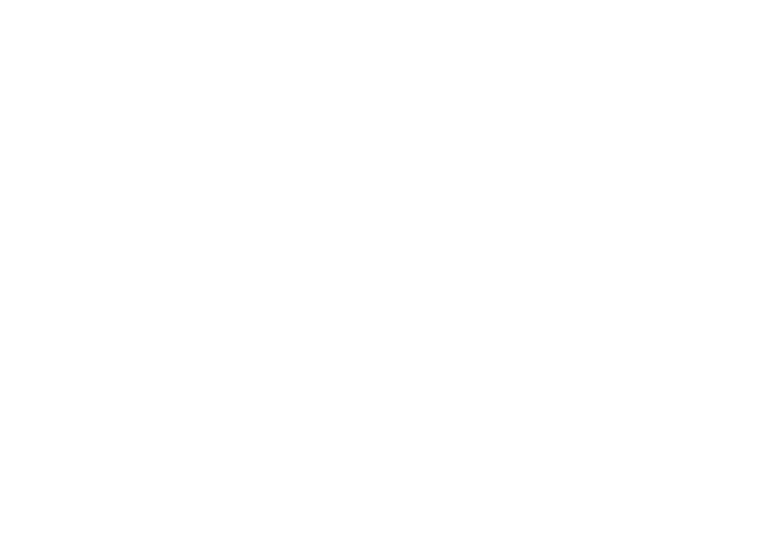
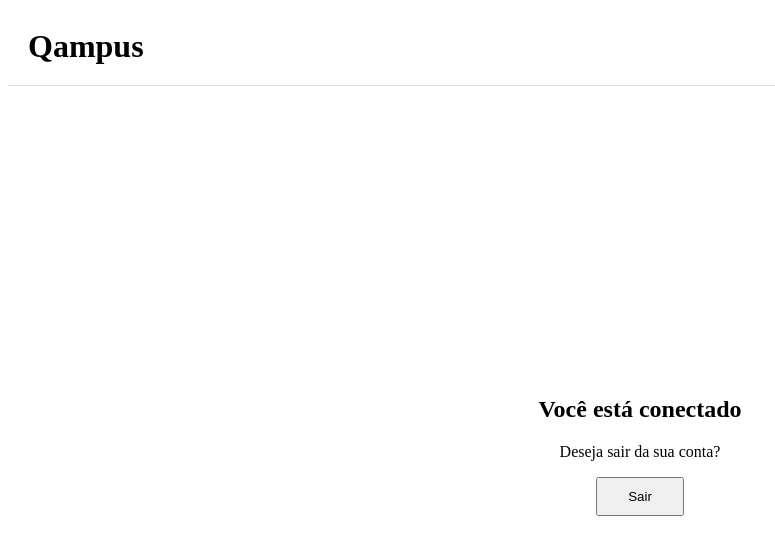
Before and after one commit to DivBruno/qampus-app, an Angular app in the folder frontend/frontend-qampus-app/: page /logout in a window 1280 px wide. Before the commit this address led to /. Shown: the top 554 px of the page, without its empty margins (0-775 px from the left). Built offline with nearby package versions, Linux system fonts and the light colour scheme.

Commit message:
feat: implementa logout frontend

```diff
--- a/frontend/frontend-qampus-app/package.json
+++ b/frontend/frontend-qampus-app/package.json
@@ -17,6 +17,7 @@
     "@angular/forms": "^21.2.0",
     "@angular/platform-browser": "^21.2.0",
     "@angular/router": "^21.2.0",
+    "jwt-decode": "^4.0.0",
     "rxjs": "~7.8.0",
     "tslib": "^2.3.0"
   },
--- a/frontend/frontend-qampus-app/src/app/app.routes.ts
+++ b/frontend/frontend-qampus-app/src/app/app.routes.ts
@@ -1,9 +1,15 @@
 import { Routes } from '@angular/router';
 import { Login } from './auth/login/login';
+import { Logout } from './logout/logout';
 
 export const routes: Routes = [
   {
     path: 'login',
     component: Login
+  },
+
+  {
+    path: 'logout',
+    component: Logout
   }
 ];
--- a/frontend/frontend-qampus-app/src/app/auth/auth-service.ts
+++ b/frontend/frontend-qampus-app/src/app/auth/auth-service.ts
@@ -10,6 +10,10 @@
 
   getToken(): string | null{
     return localStorage.getItem('token');
+  }
+
+  logout(): void {
+    localStorage.removeItem('token');
   }
 
   isAuthenticated(): boolean{
--- /dev/null
+++ b/frontend/frontend-qampus-app/src/app/auth/user.ts
@@ -0,0 +1,6 @@
+export interface User {
+    username: string;
+    email: string;
+    password: string;
+    role: string;
+}
--- /dev/null
+++ b/frontend/frontend-qampus-app/src/app/logout/logout.css
@@ -0,0 +1,25 @@
+.topbar {
+  padding: 20px;
+  border-bottom: 1px solid #ddd;
+}
+
+.topbar h1 {
+  margin: 0;
+}
+
+.logout-container {
+  display: flex;
+  justify-content: center;
+  align-items: center;
+  min-height: calc(100vh - 80px);
+}
+
+.logout-card {
+  text-align: center;
+  padding: 40px;
+}
+
+.logout-button {
+  padding: 10px 30px;
+  cursor: pointer;
+}
--- /dev/null
+++ b/frontend/frontend-qampus-app/src/app/logout/logout.html
@@ -0,0 +1,20 @@
+<header class="topbar">
+  <h1>Qampus</h1>
+</header>
+
+<main class="logout-container">
+  <div class="logout-card">
+
+    <h2>Você está conectado</h2>
+
+    <p>Deseja sair da sua conta?</p>
+
+    <button
+      type="button"
+      class="logout-button"
+      (click)="logout()">
+      Sair
+    </button>
+
+  </div>
+</main>
--- /dev/null
+++ b/frontend/frontend-qampus-app/src/app/logout/logout.ts
@@ -0,0 +1,22 @@
+import { Component } from '@angular/core';
+import { Router } from '@angular/router';
+import { AuthService } from '../auth/auth-service';
+
+@Component({
+  selector: 'app-logout',
+  imports: [],
+  templateUrl: './logout.html',
+  styleUrl: './logout.css',
+})
+export class Logout {
+
+  constructor(
+    private authService: AuthService,
+    private router: Router
+  ) {}
+
+  logout(): void {
+    this.authService.logout();
+    this.router.navigate(['/login']);
+  }
+}
```
Also changed, not shown: 2 other files (tests, documents, lock files or other folders).
